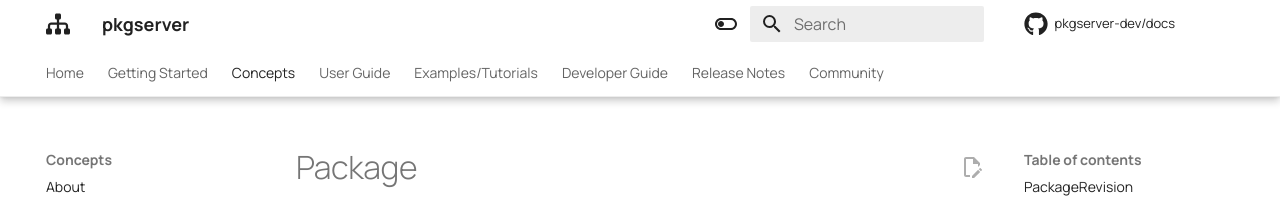
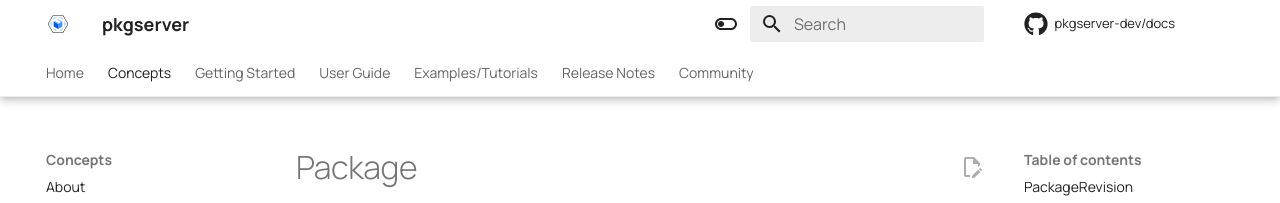
Before and after one commit to pkgserver-dev/docs, an MkDocs documentation site: the page built from docs/02-concepts/03_package.md, in a window 1280 px wide. Shown: the top 203 px of the page. Built offline with MkDocs 1.6.1 and Material for MkDocs 9.7.7, drawn with Linux system fonts in a browser that asks for light colours; comment, search, counter and statistics services are not loaded.

Commit message:
Documentation changes
- Adding logos
- Reorganizing menus
- Fixing a mermaid diagram
- Adding GitHub workflows
- Adding README.md

Signed-off-by: Gergely Csatari <gergely.csatari@nokia.com>

````diff
--- a/docs/02-concepts/03_package.md
+++ b/docs/02-concepts/03_package.md
@@ -48,17 +48,18 @@ graph TD;
         Published;
         Draft;
         Proposed;
-        Deleted -- Create (Create Branch) --> Draft;
-        DeletionProposed -- Delete (Delete Tag) --> Deleted;
-        DeletionProposed -- Update (Lifecycle: Publish) --> Published;
-        Draft -- Delete --> Deleted;
-        Draft -- Update (Lifecycle: Draft) --> DeletionProposed;
-        Draft -- Update (Lifecycle: Proposed) --> Proposed;
-        Proposed -- Delete --> Deleted;
-        Proposed -- Update (Lifecycle: Draft) --> Draft;
-        Proposed -- Update (Lifecycle: Publish) (Create TAG, merge WS branch to main)--> Published;
-        Proposed -- Update (Lifecycle: Deletion proposed) --> DeletionProposed;
-        Published -- Update (Lifecycle: Deletion proposed) --> DeletionProposed;
+        Deleted -- "Create (Create Branch)" --> Draft;
+        DeletionProposed -- "Delete (Delete Tag)" --> Deleted;
+        DeletionProposed -- "Update (Lifecycle: Publish)" --> Published;
+        Draft -- "Delete" --> Deleted;
+        Draft -- "Update (Lifecycle: Draft)" --> DeletionProposed;
+        Draft -- "Update (Lifecycle: Proposed)" --> Proposed;
+        Proposed -- "Delete" --> Deleted;
+        Proposed -- "Update (Lifecycle: Draft)" --> Draft;
+        Proposed -- "Update (Lifecycle: Publish) (Create TAG, merge WS branch to main)"--> Published;
+        Proposed -- "Update (Lifecycle: Deletion proposed)" --> DeletionProposed;
+        Published -- "Update (Lifecycle: Deletion proposed)" --> DeletionProposed;
+
     end
 ```
 
--- a/mkdocs.yml
+++ b/mkdocs.yml
@@ -1,13 +1,13 @@
 site_name: pkgserver
 nav:
   - Home: index.md
-  - Getting Started:
-    - Getting started: 01-getting-started/01_install.md
-    - Prerequisites: 01-getting-started/02_prereq.md
   - Concepts:
     - About: 02-concepts/01_about.md
     - Repository: 02-concepts/02_repository.md
     - Package: 02-concepts/03_package.md
+  - Getting Started:
+    - Prerequisites: 01-getting-started/02_prereq.md
+    - Getting started: 01-getting-started/01_install.md
   - User Guide:
     - About: 03-userguide/01_about.md
     - Registering a catalog repository: 03-userguide/02_register_catalog_repo.md
@@ -18,13 +18,10 @@ nav:
   - Examples/Tutorials:
     - About: 04-examples/01_about.md
     - Package Variant: 04-examples/02_package_variant.md
-  - Developer Guide:
-    - About: 05-dev/01_about.md
   - Release Notes:
-    - "0.0.1": 06-rn/0.0.1.md
+    - "Release Notes": 06-rn/rn.md
   - Community:
     - Community: 07-community/01_about.md
-    - FAQ: 07-community/02_faq.md
 
 site_author: Wim Henderickx
 site_description: >-
@@ -92,7 +89,8 @@ theme:
     logo: fontawesome/solid/sitemap
     repo: fontawesome/brands/github
     edit: material/file-edit-outline
-  favicon: images/flask.svg
+  favicon: assets/logos/Pkgserver-logo-square.svg
+  logo: assets/logos/Pkgserver-logo-square.svg
 
 # Plugins
 plugins:
@@ -105,7 +103,7 @@ plugins:
 extra:
   social:
     - icon: fontawesome/brands/github
-      link: https://github.com/sdcio
+      link: https://github.com/pkgserver-dev
     # - icon: fontawesome/brands/discord
     #   link: https://discord.gg/fHCNahWR2T
 
````
Also changed, not shown: README.md (added, +17 -0 lines), docs/03-userguide/06_package_lifecycle.md (+9 -7 lines), docs/06-rn/rn.md (added, +9 -0 lines), docs/07-community/01_about.md (+15 -0 lines), docs/assets/logos/Pkgserver-logo-100x123.png (added), docs/assets/logos/Pkgserver-logo-square.svg (added), docs/assets/logos/Pkgserver-logo.svg (added), docs/assets/logos/Pkgserver-transparent-square-noname-628x628.png (added), docs/assets/logos/Pkgserver-transparent-withname-574x671.png (added), 4 other files.
